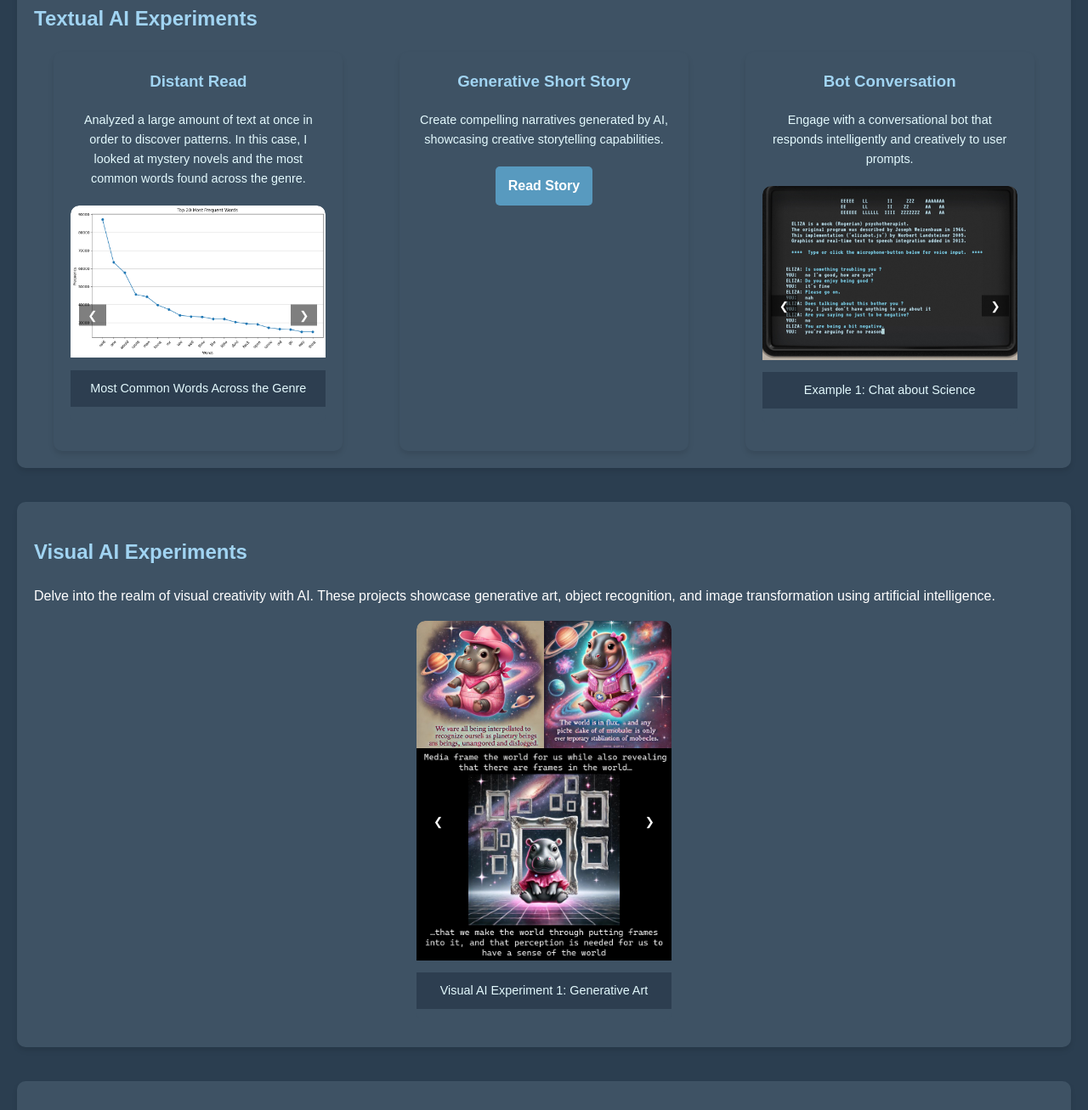
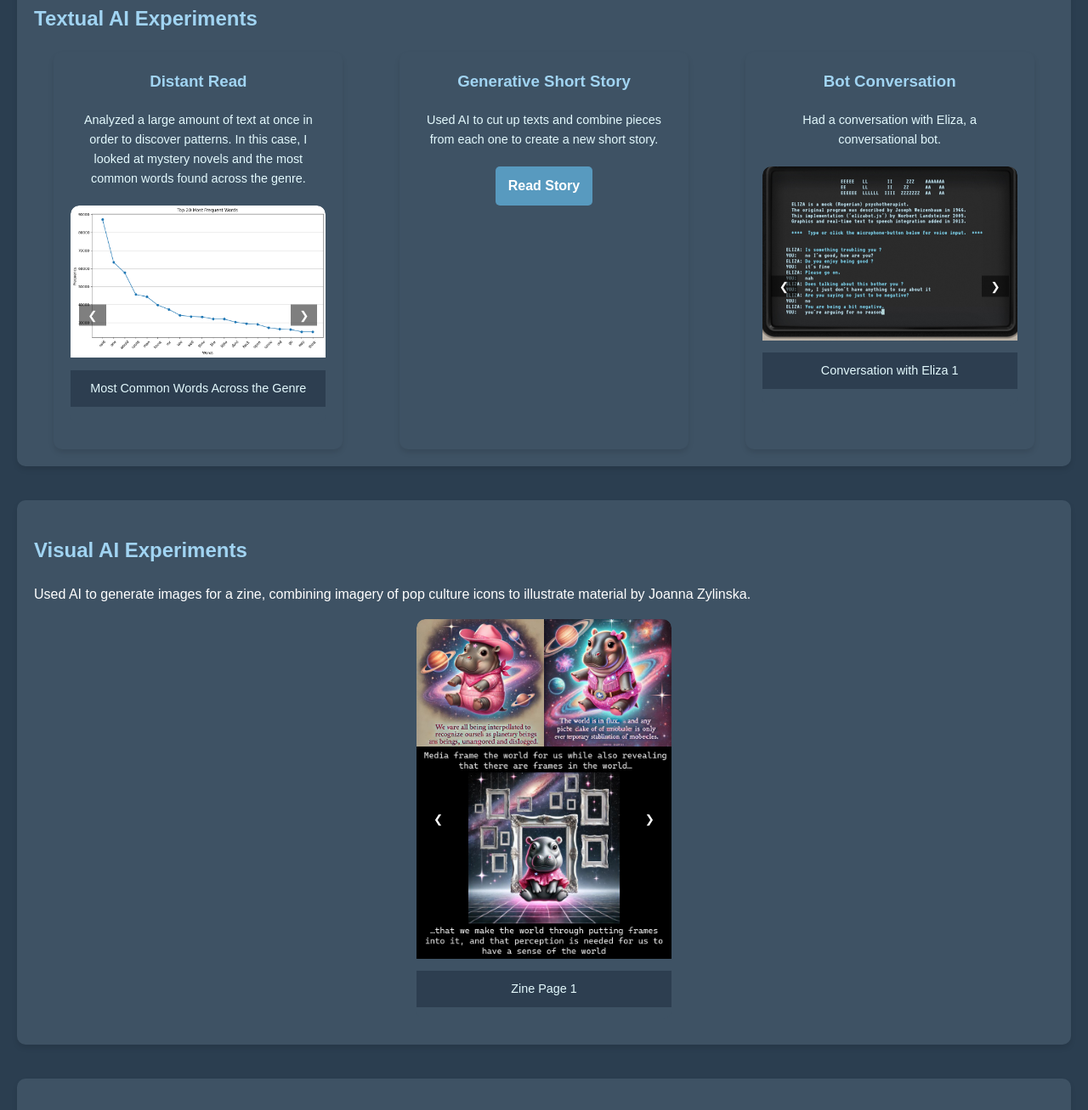
Before and after one commit to zirklea/AIClassPortfolio, a plain HTML site: page index.html in a window 1280 px wide. Shown: the part 390-1697 px from the top of the page at 85% size. Drawn offline with Linux system fonts and the light colour scheme.

Commit message:
captions

```diff
--- a/index.html
+++ b/index.html
@@ -48,23 +48,23 @@
                        <!-- Generative Short Story Card -->
         <div class="card">
             <h3>Generative Short Story</h3>
-            <p>Create compelling narratives generated by AI, showcasing creative storytelling capabilities.</p>
+            <p>Used AI to cut up texts and combine pieces from each one to create a new short story.</p>
             <a href="Through the Veil of Shadows.html" class="button">Read Story</a>
         </div>
         <!-- Bot Conversation Card -->
         <div class="card">
             <h3>Bot Conversation</h3>
-            <p>Engage with a conversational bot that responds intelligently and creatively to user prompts.</p>
+            <p>Had a conversation with Eliza, a conversational bot.</p>
             <div class="carousel">
                 <button class="carousel-button prev" onclick="changeSlide('bot-conversation', -1)">&#10094;</button>
                 <div class="carousel-images" id="bot-conversation">
                     <div class="carousel-slide active">
                         <img src="Eliza1.png" alt="Bot conversation example 1">
-                        <p class="caption">Example 1: Chat about Science</p>
+                        <p class="caption">Conversation with Eliza 1</p>
                     </div>
                     <div class="carousel-slide">
                         <img src="Eliza2.png" alt="Bot conversation example 2">
-                        <p class="caption">Example 2: Creative Writing Assistant</p>
+                        <p class="caption">Conversation with Eliza 2</p>
                     </div>
 
                 </div>
@@ -76,21 +76,21 @@
 
         <section id="visual-ai">
             <h2>Visual AI Experiments</h2>
-            <p>Delve into the realm of visual creativity with AI. These projects showcase generative art, object recognition, and image transformation using artificial intelligence.</p>
+            <p>Used AI to generate images for a zine, combining imagery of pop culture icons to illustrate material by Joanna Zylinska.</p>
             <div class="carousel">
                 <button class="carousel-button prev" onclick="changeSlide(-1)">&#10094;</button>
                 <div class="carousel-images">
                     <div class="carousel-slide active">
                         <img src="Slide1.JPG" alt="Visual AI Experiment 1">
-                        <p class="caption">Visual AI Experiment 1: Generative Art</p>
+                        <p class="caption">Zine Page 1</p>
                     </div>
                     <div class="carousel-slide">
                         <img src="Slide2.JPG" alt="Visual AI Experiment 2">
-                        <p class="caption">Visual AI Experiment 2: Image Recognition</p>
+                        <p class="caption">Zine Page 2</p>
                     </div>
                     <div class="carousel-slide">
                         <img src="Slide3.JPG" alt="Visual AI Experiment 3">
-                        <p class="caption">Visual AI Experiment 3: Style Transfer</p>
+                        <p class="caption">Zine Page 3</p>
                     </div>
 
                 </div>
```
